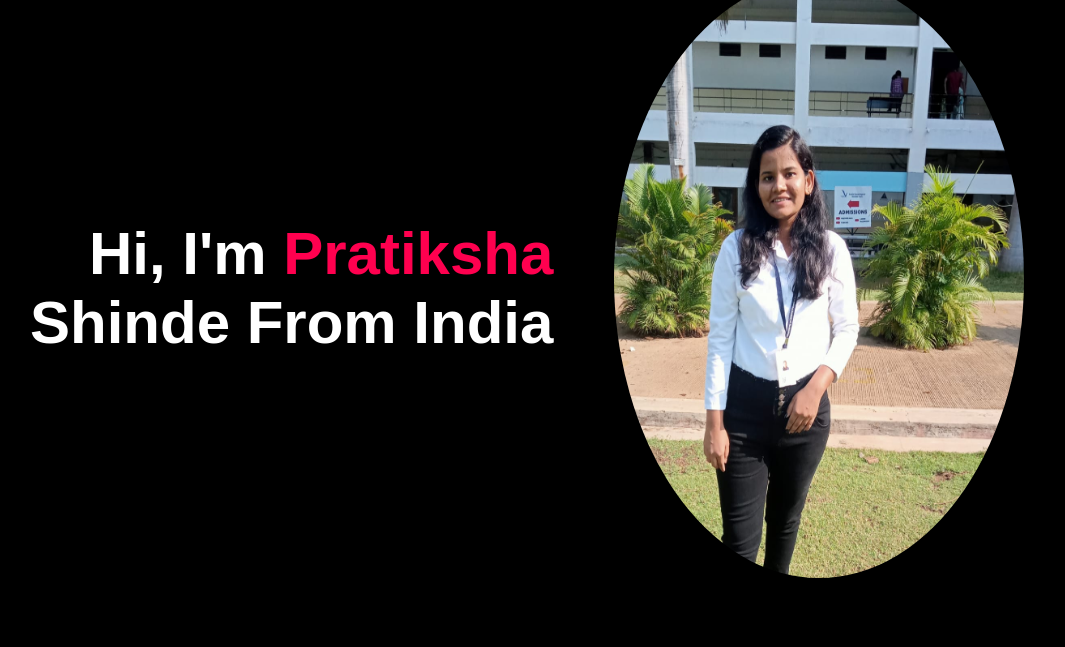
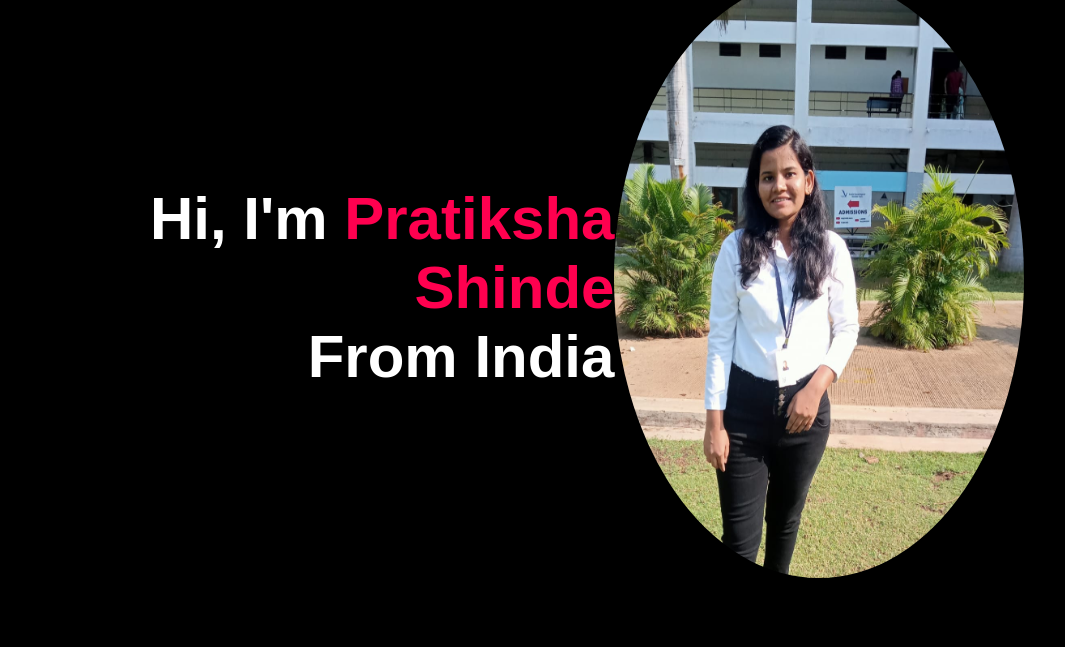
Before and after one commit to pratikshashinde04/Resume, a plain HTML site: page index.html in a window 1280 px wide. Shown: the part 153-800 px from the top of the page, without its empty margins (98-1163 px from the left). Drawn offline with Linux system fonts and the light colour scheme; files whose address does not match are found by name.

Commit message:
Update index.html

```diff
--- a/index.html
+++ b/index.html
@@ -28,7 +28,7 @@
             </nav>
 
             <div class="header-text">
-                <h1>Hi, I'm <span>Pratiksha</span> <br />Shinde From India</h1>
+                <h1>Hi, I'm <span>Pratiksha Shinde</span> <br /> From India</h1>
                 <img src="formal.jpg" alt="" id="image" />
             </div>
         </div>
```
